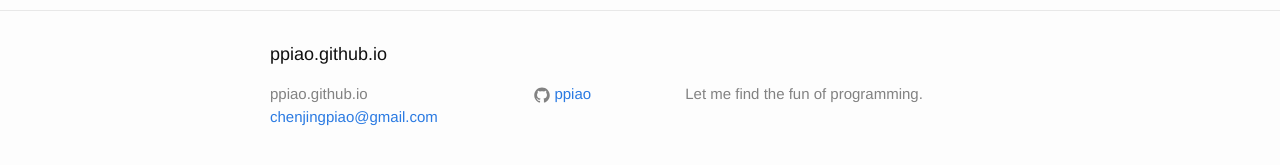
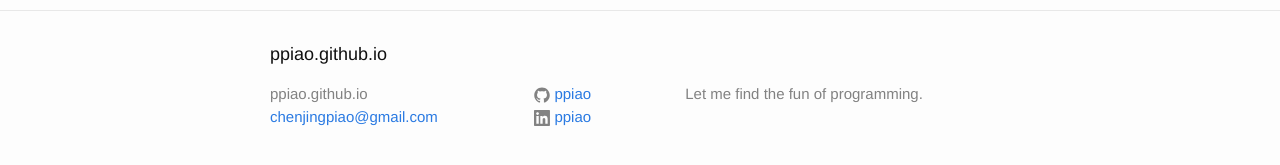
Before and after one commit to ppiao/ppiao.github.io, a Jekyll site: the page built from index.html, in a window 1280 px wide. Shown: the part 376-541 px from the top of the page. Built offline with Jekyll 4.4.1, drawn with Linux system fonts in a browser that asks for light colours.

Commit message:
Add LinkedIn on footer
I registered the LinkedIn, add it on footer.

```diff
--- a/_config.yml
+++ b/_config.yml
@@ -18,6 +18,7 @@ baseurl: "" # the subpath of your site, e.g. /blog
 url: "https://ppiao.github.io" # the base hostname & protocol for your site
 # twitter_username: ppiao
 github_username:  ppiao
+linkedin_username: ppiao
 
 # Build settings
 markdown: kramdown
--- a/_includes/footer.html
+++ b/_includes/footer.html
@@ -20,6 +20,12 @@
           </li>
           {% endif %}
 
+          {% if site.linkedin_username %}
+          <li>
+            {% include icon-linkedin.html username=site.linkedin_username %}
+          </li>
+          {% endif %}
+
           {% if site.twitter_username %}
           <li>
             {% include icon-twitter.html username=site.twitter_username %}
--- /dev/null
+++ b/_includes/icon-linkedin.html
@@ -0,0 +1 @@
+<a href="https://www.linkedin.com/in/{{ include.username }}"><span class="icon icon--linkedin">{% include icon-linkedin.svg %}</span><span class="username">{{ include.username }}</span></a>
```
Also changed, not shown: _includes/icon-linkedin.svg (added).
